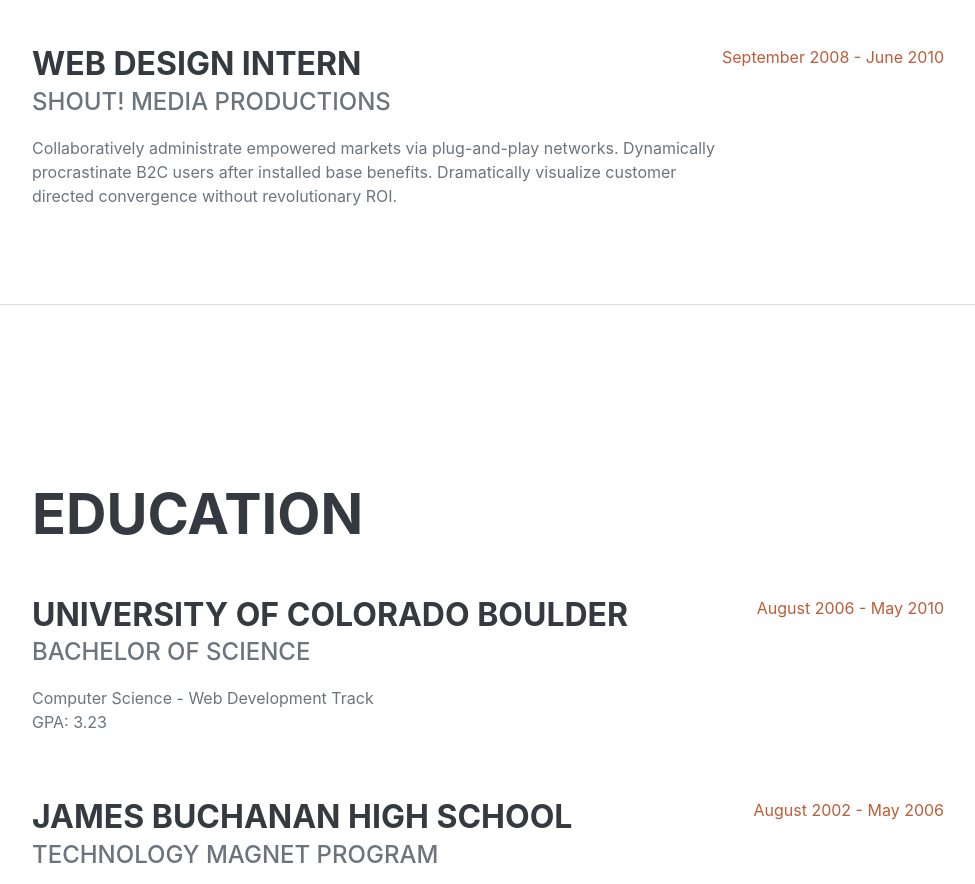
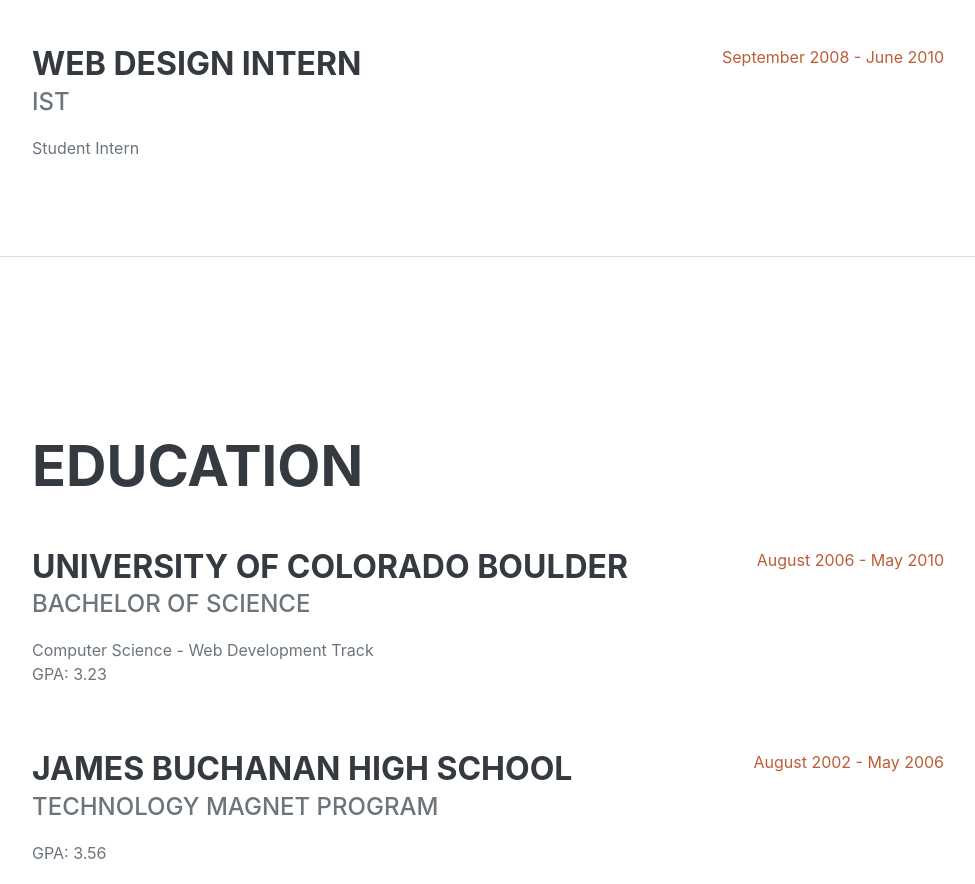
Before and after one commit to m1ck/m1ck.net, a plain HTML site: page index.html in a window 1280 px wide. Shown: the part 1702-2586 px from the top of the page, without its empty margins (288-1263 px from the left). Drawn offline with nearby package versions, Linux system fonts and the light colour scheme; a web font is replaced by a local one.

Commit message:
Edit first job desc

```diff
--- a/index.html
+++ b/index.html
@@ -88,8 +88,8 @@
                     <div class="d-flex flex-column flex-md-row justify-content-between">
                         <div class="flex-grow-1">
                             <h3 class="mb-0">Web Design Intern</h3>
-                            <div class="subheading mb-3">Shout! Media Productions</div>
-                            <p>Collaboratively administrate empowered markets via plug-and-play networks. Dynamically procrastinate B2C users after installed base benefits. Dramatically visualize customer directed convergence without revolutionary ROI.</p>
+                            <div class="subheading mb-3">IST</div>
+                            <p>Student Intern</p>
                         </div>
                         <div class="flex-shrink-0"><span class="text-primary">September 2008 - June 2010</span></div>
                     </div>
```
